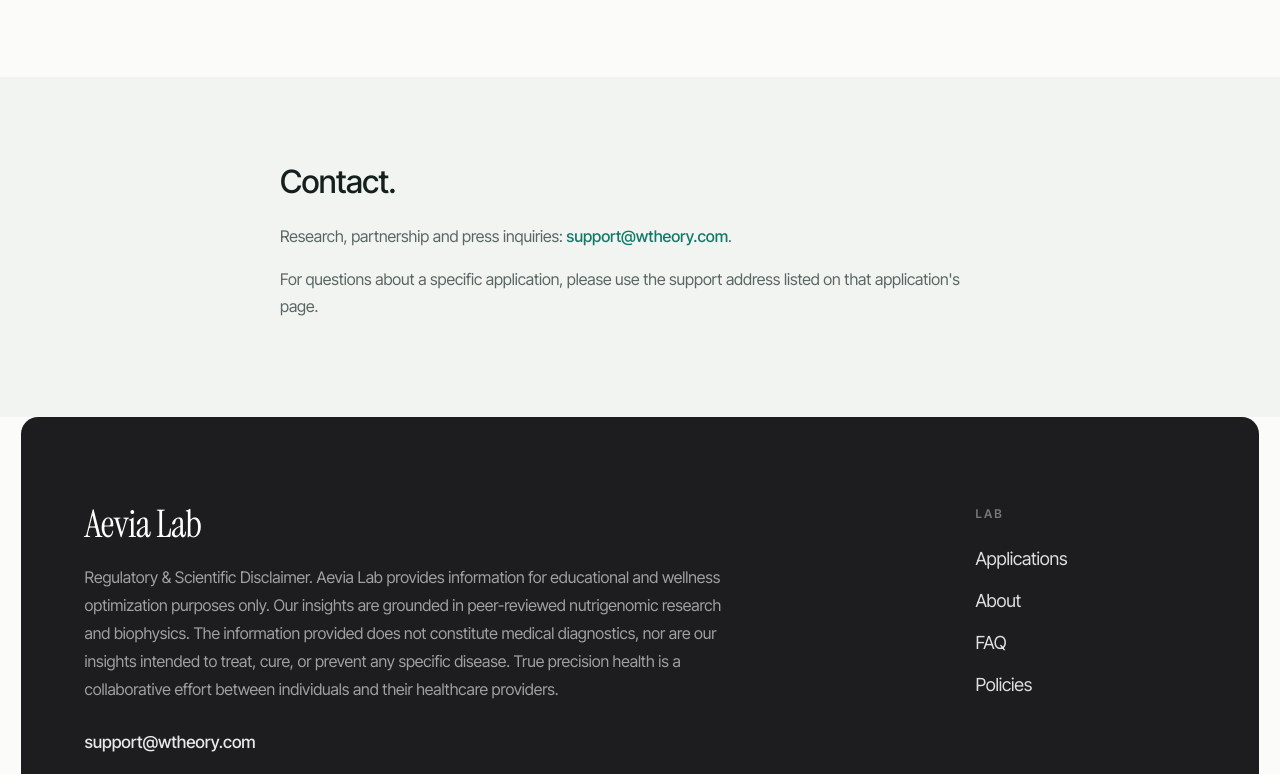
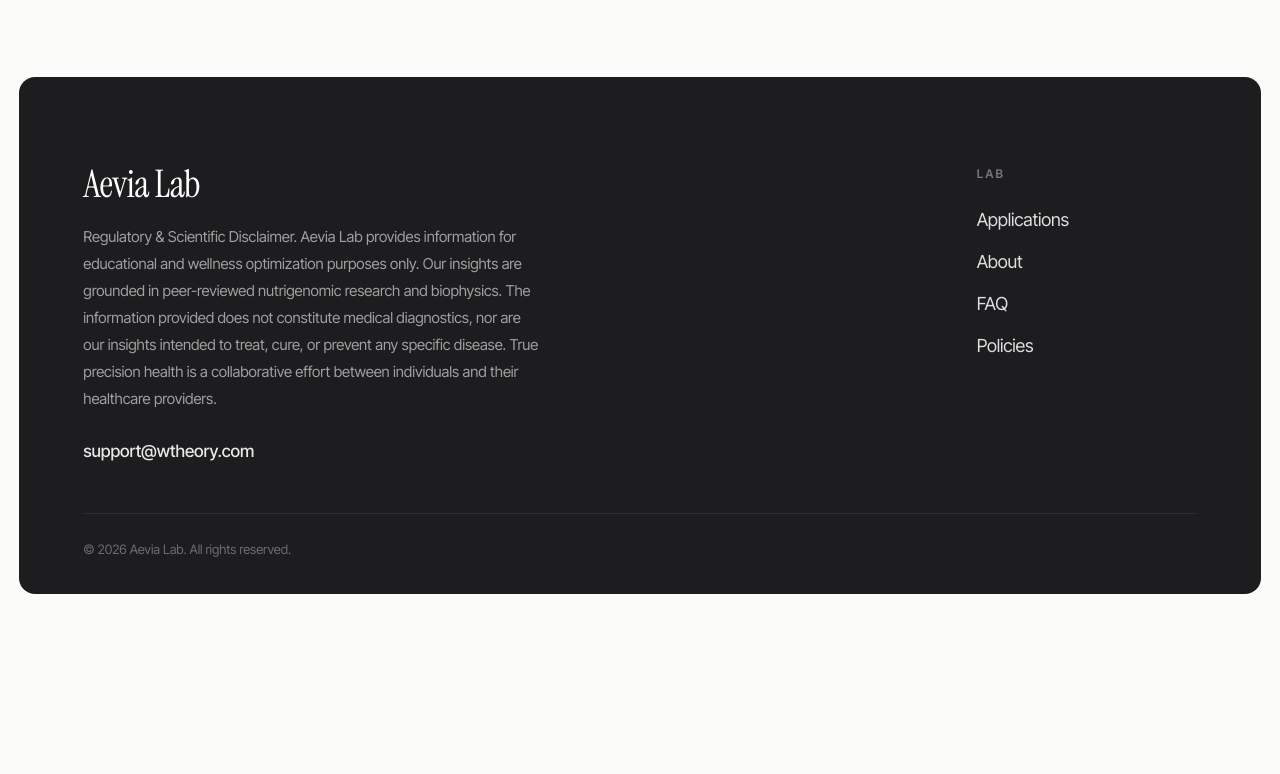
Before and after one commit to StoryBeeBooks/AevialabWeb, a plain HTML site: page about/index.html in a window 1280 px wide. Shown: the part 2026-2800 px from the top of the page. After the commit the page ends 2620 px from the top, so only its background shows below. Drawn offline with Linux system fonts and the light colour scheme.

Commit message:
Tighten footer measure, remove nav About link, remove About contact section

```diff
--- a/about/index.html
+++ b/about/index.html
@@ -81,16 +81,6 @@
   </div>
 </section>
 
-<section class="about-section section--alt">
-  <div class="container">
-    <div class="about-block">
-      <h2>Contact.</h2>
-      <p>Research, partnership and press inquiries: <a href="mailto:support@wtheory.com" style="color: var(--color-accent); font-weight: 500;">support@wtheory.com</a>.</p>
-      <p>For questions about a specific application, please use the support address listed on that application's page.</p>
-    </div>
-  </div>
-</section>
-
 <div id="footer-placeholder"></div>
 <script src="/js/layout.js"></script>
 </body>
--- a/components/header.html
+++ b/components/header.html
@@ -4,7 +4,6 @@
     <ul class="nav__links">
       <li><a href="/science">Science</a></li>
       <li><a href="/apps">Applications</a></li>
-      <li><a href="/about">About</a></li>
     </ul>
     <button class="nav__mobile-toggle" aria-label="Open menu" onclick="document.getElementById('mobile-menu').classList.add('is-open')">
       <svg width="24" height="24" viewBox="0 0 24 24" fill="none" stroke="currentColor" stroke-width="2" stroke-linecap="round"><line x1="3" y1="6" x2="21" y2="6"/><line x1="3" y1="12" x2="21" y2="12"/><line x1="3" y1="18" x2="21" y2="18"/></svg>
@@ -18,6 +17,5 @@
   <a href="/">Home</a>
   <a href="/science">The Science</a>
   <a href="/apps">Applications</a>
-  <a href="/about">About</a>
   <a href="/faq">FAQ</a>
 </div>
--- a/css/style.css
+++ b/css/style.css
@@ -941,10 +941,11 @@ button { cursor: pointer; font-family: inherit; border: none; }
 }
 
 .footer__brand-desc {
-  font-size: 16px;
-  line-height: 1.75;
+  font-size: 15px;
+  line-height: 1.8;
   color: rgba(255,255,255,0.58);
-  max-width: 640px;
+  max-width: 500px;
+  text-wrap: pretty;
 }
 
 .footer__contact {
```
